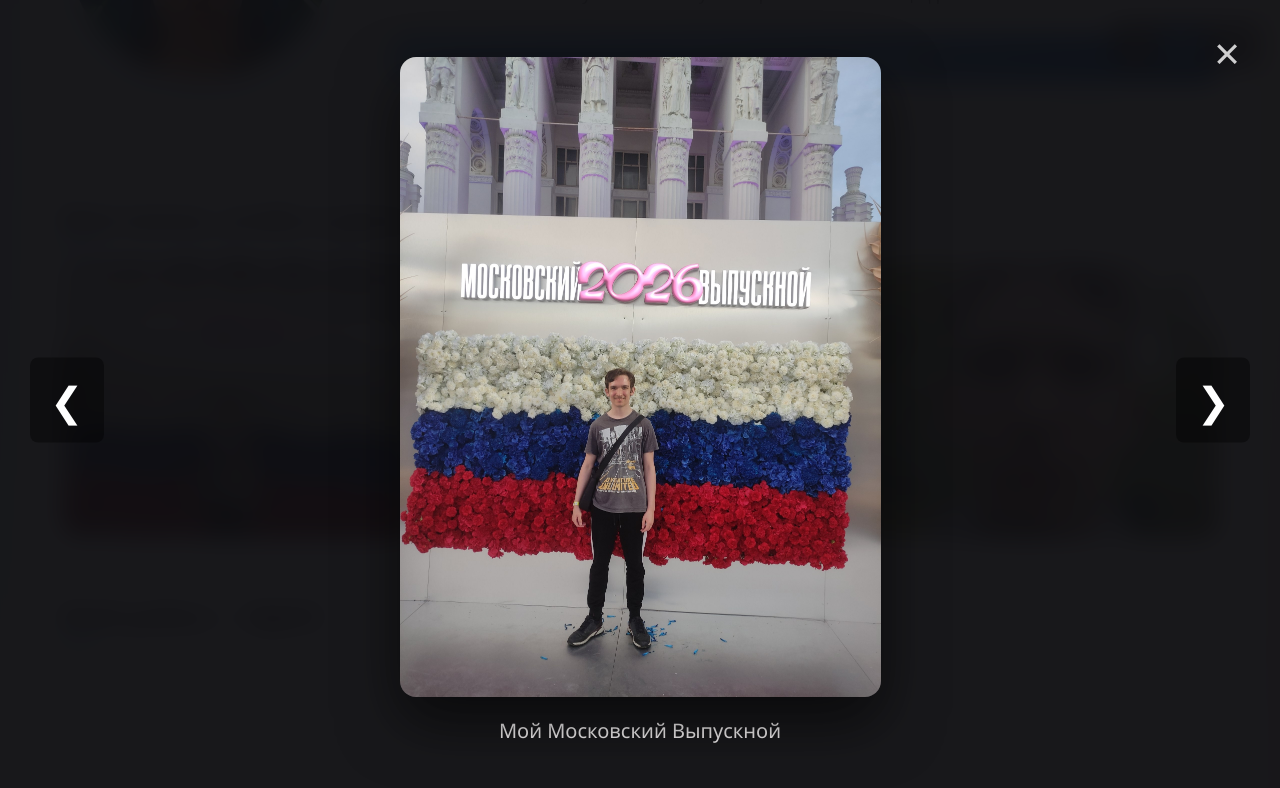
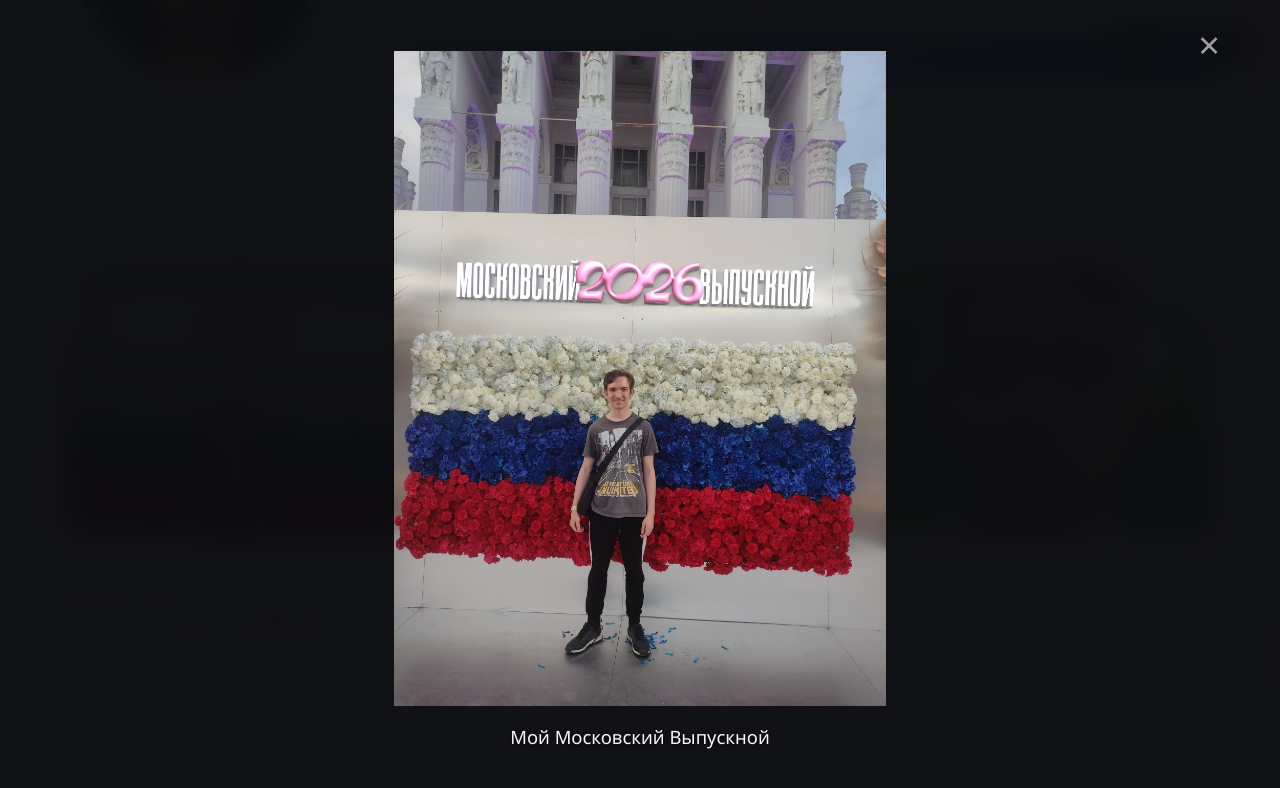
Before and after one commit to Nikolay-MA/my-site2-react-, a React (Vite) app: page / in a window 1280 px wide. Both pictures are taken after a click on the element "Мой Московский Выпускной". Shown: the part 400-1188 px from the top of the page. Built offline with nearby package versions, Linux system fonts and the light colour scheme.

Commit message:
картинки

```diff
--- a/src/App.css
+++ b/src/App.css
@@ -38,7 +38,6 @@ body {
     padding-right: calc(20px + env(safe-area-inset-right));
     background-color: var(--bg-base);
 }
-
 .vector-bg-emulation {
     position: fixed;
     top: 0;
@@ -153,7 +152,6 @@ body {
     height: 280px;
     flex-shrink: 0;
 }
-
 .avatar {
     width: 100%;
     height: 100%;
@@ -221,7 +219,7 @@ button.btn-primary:hover { transform: translateY(-2px); box-shadow: 0 12px 30px
 .action-buttons { display: flex; width: 100%; margin-bottom: 15px; }
 .social-links { display: grid; grid-template-columns: repeat(3, 1fr); gap: 12px; width: 100%; }
 /* ==========================================================================
-   ЧАСТЬ 3: ИНФО-КАРТОЧКИ, ФОРМА СВЯЗИ, ЛАЙТБОКС И ПОЛНОЭКРАННЫЕ ФОТОЛЕНТЫ
+   ЧАСТЬ 3: ИНФО-КАРТОЧКИ, ФОРМА СВЯЗИ, СТИЛИ КУРТИН И ПОЛНОЭКРАННЫЕ ЛЕНТЫ
    ========================================================================== */
 a.btn-social {
     display: block;
@@ -264,7 +262,6 @@ a.btn-social:hover { background: var(--primary-color) !important; color: white !
 .scores-list .score { padding: 4px 12px; border-radius: 8px; font-size: 0.9rem; font-weight: 700; }
 .badge-high { background-color: rgba(46, 204, 113, 0.15); color: #27ae60; }
 .badge-medium { background-color: rgba(241, 196, 15, 0.15); color: #d35400; }
-
 .contact-form { display: grid; grid-template-columns: repeat(3, 1fr); gap: 24px; width: 100%; }
 .form-group { display: flex; flex-direction: column; gap: 8px; position: relative; }
 .contact-form .form-group:nth-child(4), .contact-form .btn-submit { grid-column: span 3; }
@@ -290,40 +287,106 @@ a.btn-social:hover { background: var(--primary-color) !important; color: white !
 .gallery-overlay span { color: white; font-size: 1.05rem; transform: translateY(10px); transition: 0.4s; font-weight: 500; }
 .gallery-item:hover .gallery-overlay span { transform: translateY(0); }
 
-.lightbox { position: fixed; z-index: 999999 !important; top: 0; left: 0; width: 100vw !important; height: 100vh !important; background-color: rgba(15, 15, 18, 0.96) !important; -webkit-backdrop-filter: blur(12px); backdrop-filter: blur(12px); display: flex; justify-content: center; align-items: center; flex-direction: column; margin: 0 !important; padding: 0 !important; }
-.lightbox-content { max-width: 90vw; max-height: 80vh; border-radius: 16px; box-shadow: 0 25px 60px rgba(0,0,0,0.6); object-fit: contain; animation: zoomInLightbox 0.3s cubic-bezier(0.16, 1, 0.3, 1) forwards; }
-@keyframes zoomInLightbox { from { transform: scale(0.94); opacity: 0; } to { transform: scale(1); opacity: 1; } }
-#lightbox-caption { color: #f9f6f7; margin-top: 20px; font-size: 1.25rem; text-align: center; padding: 0 20px; font-weight: 500; max-width: 80vw; }
-.lightbox-close { position: absolute; top: 30px; right: 40px; color: rgba(255, 255, 255, 0.8); font-size: 45px; cursor: pointer; transition: all 0.2s ease; line-height: 1; }
-.lightbox-close:hover { transform: scale(1.15); color: var(--primary-color); }
 
-.full-bleed-photo { width: 100vw !important; position: relative; left: 50%; right: 50%; margin-left: -50vw !important; margin-right: -50vw !important; max-height: 500px; object-fit: cover; display: block; }
-.gallery-fullbleed-stream { display: flex; flex-direction: column; gap: 40px; width: 100%; }
-.gallery-fullbleed-item { width: 100vw !important; position: relative; left: 50%; right: 50%; margin-left: -50vw !important; margin-right: -50vw !important; height: 60vh; min-height: 400px; max-height: 700px; overflow: hidden; cursor: pointer; }
-.gallery-fullbleed-item img { width: 100%; height: 100%; object-fit: cover; transition: transform 0.6s cubic-bezier(0.16, 1, 0.3, 1); }
-.gallery-fullbleed-item:hover img { transform: scale(1.03); }
-.gallery-fullbleed-overlay { position: absolute; top: 0; left: 0; width: 100%; height: 100%; background: linear-gradient(to top, rgba(0, 0, 0, 0.65) 0%, rgba(0, 0, 0, 0.2) 50%, transparent 100%); display: flex; align-items: flex-end; padding: 40px 10px; box-sizing: border-box; }
-.gallery-fullbleed-caption { color: #ffffff; font-size: 1.5rem; font-weight: 600; text-shadow: 0 2px 10px rgba(0, 0, 0, 0.3); max-width: 800px; line-height: 1.4; }
+
+
+
+/* --- ТЕЛЕГРАМ-ЛАЙТБОКС: КЛИК-ЗОНЫ, ПОЛНАЯ ЧИСТКА ОБВОДОК И ИСПРАВЛЕНИЕ КРЕСТИКА --- */
+.lightbox {
+    position: fixed;
+    z-index: 999999 !important;
+    top: 0;
+    left: 0;
+    width: 100vw !important;
+    height: 100vh !important;
+    background-color: rgba(10, 11, 14, 0.97) !important;
+    -webkit-backdrop-filter: blur(15px);
+    backdrop-filter: blur(15px);
+    display: flex;
+    justify-content: center;
+    align-items: center;
+    flex-direction: column;
+    margin: 0 !important;
+    padding: 0 !important;
+    user-select: none;
+    cursor: pointer; /* Указывает, что фон кликабелен для закрытия */
+}
+
+/* Интерактивные прозрачные клик-зоны слева и справа ограничены по высоте контента */
+.lightbox-curtain {
+    position: absolute;
+    top: 50%;
+    transform: translateY(-50%);
+    height: 82vh; /* Высота совпадает с максимальной высотой картинки */
+    width: 50%;
+    z-index: 1000;
+    cursor: pointer;
+    -webkit-tap-highlight-color: transparent;
+}
+.curtain-left { left: 0; }
+.curtain-right { right: 0; }
+
+.lightbox-media-wrapper {
+    z-index: 1005;
+    position: relative;
+    max-width: 95vw;
+    max-height: 82vh;
+    display: flex;
+    justify-content: center;
+    align-items: center;
+    cursor: default; /* Возвращаем обычный курсор на самой картинке */
+}
+
+/* Картинка: БЕЗ закругления углов, БЕЗ черных обводок и БЕЗ теней/свечений */
+.lightbox-content {
+    max-width: 100%;
+    max-height: 82vh;
+    border-radius: 0px !important;
+    border: none !important;
+    outline: none !important;
+    box-shadow: none !important; /* Полностью убрано черное закругленное свечение */
+    object-fit: contain;
+}
+
+#lightbox-caption {
+    color: #f9f6f7;
+    margin-top: 18px;
+    font-size: 1.15rem;
+    text-align: center;
+    padding: 0 20px;
+    font-weight: 400;
+    max-width: 80vw;
+    z-index: 1006;
+    text-shadow: 0 2px 4px rgba(0,0,0,0.6);
+    cursor: default;
+}
+
+/* Кнопка закрытия поднята выше штор по z-index и смещена левее (right: 60px) */
+.lightbox-close {
+    position: absolute;
+    top: 25px;
+    right: 60px; /* Отступ увеличен, чтобы крестик встал левее */
+    color: rgba(255, 255, 255, 0.6);
+    font-size: 38px;
+    cursor: pointer;
+    transition: all 0.2s ease;
+    line-height: 1;
+    z-index: 1020 !important; /* Выше, чем z-index штор (1000) */
+    -webkit-tap-highlight-color: transparent;
+}
+.lightbox-close:hover { transform: scale(1.1); color: #fff; }
+
+body:has(.lightbox) { overflow: hidden; }
+
+
 /* ==========================================================================
-   ЧАСТЬ 4: КАРТОЧКИ СТРАНИЦЫ ДУНХУА (УВЕЛИЧЕННЫЕ ПОСТЕРЫ) И ВСЯ АДАПТИВНОСТЬ
+   ЧАСТЬ 4: КАРТОЧКИ СТРАНИЦЫ ДУНХУА, ТЕМНАЯ ТЕМА И АДАПТИВНОСТЬ КЛИК-ЗОН
    ========================================================================== */
 .donghua-page-container { display: flex; flex-direction: column; gap: 60px; width: 100%; }
 .donghua-card-wrapper { display: flex; gap: 35px; flex-wrap: wrap; align-items: flex-start; padding: 30px; position: relative; }
-
-/* --- ОБНОВЛЕННЫЙ УВЕЛИЧЕННЫЙ БЛОК КАРТИНКИ --- */
-.donghua-poster-block {
-    flex: 0 0 260px;
-    height: 370px;
-    border-radius: 16px;
-    overflow: hidden;
-    position: relative;
-    margin: 0 auto;
-    box-shadow: 0 12px 30px rgba(0, 86, 179, 0.15);
-    transition: transform 0.3s ease;
-}
+.donghua-poster-block { flex: 0 0 260px; height: 370px; border-radius: 16px; overflow: hidden; position: relative; margin: 0 auto; box-shadow: 0 12px 30px rgba(0, 86, 179, 0.15); transition: transform 0.3s ease; }
 .donghua-poster-img { width: 100%; height: 100%; object-fit: cover; display: block; }
 .donghua-card-wrapper:hover .donghua-poster-block { transform: scale(1.02); }
-
 .donghua-rating-badge { position: absolute; bottom: 12px; right: 12px; background-color: #ffeaa7; color: #d63031; padding: 6px 12px; border-radius: 8px; font-weight: 700; font-size: 0.85rem; box-shadow: 0 2px 8px rgba(0,0,0,0.1); }
 .donghua-text-content { display: flex; flex-direction: column; flex: 1; min-width: 280px; }
 .donghua-title { margin: 0 0 5px 0; font-size: 1.45rem; padding-right: 80px; }
@@ -331,17 +394,14 @@ a.btn-social:hover { background: var(--primary-color) !important; color: white !
 .donghua-tags-container { display: flex; gap: 10px; margin-bottom: 15px; flex-wrap: wrap; }
 .donghua-tag-status { background: rgba(0, 86, 179, 0.08); color: var(--primary-color); padding: 4px 12px; border-radius: 8px; font-size: 0.8rem; font-weight: 600; }
 .donghua-tag-genre { background: rgba(0, 0, 0, 0.04); color: var(--text-muted); padding: 4px 12px; border-radius: 8px; font-size: 0.8rem; font-weight: 500; }
-
 .donghua-description-p { color: var(--text-dark); font-size: 1.05rem; line-height: 1.7; margin: 0 0 15px 0; overflow: hidden; transition: max-height 0.4s ease-in-out; position: relative; }
 .donghua-text-fade-overlay { position: absolute; bottom: 0; right: 0; left: 0; height: 25px; background: linear-gradient(transparent, rgba(255, 255, 255, 0.9)); }
 .donghua-btn-more { padding: 8px 20px; font-size: 0.85rem; border-radius: 10px; width: fit-content; white-space: nowrap; }
-
 .donghua-tabs-container { display: flex; gap: 10px; margin-bottom: 15px; }
 button.btn-social.donghua-tab-btn { padding: 12px 20px !important; font-size: 0.9rem !important; font-weight: 500 !important; border-radius: 14px !important; transition: all 0.3s ease !important; text-align: center !important; white-space: nowrap !important; cursor: pointer !important; outline: none !important; width: auto !important; }
 button.btn-social.donghua-tab-btn:not(.tab-active) { background: #ffffff !important; color: var(--text-dark) !important; border: 1px solid rgba(0, 0, 0, 0.08) !important; box-shadow: none !important; }
 button.btn-social.donghua-tab-btn:not(.tab-active):hover { background: var(--primary-color) !important; color: #ffffff !important; border-color: transparent !important; }
 button.btn-social.donghua-tab-btn.tab-active { background: var(--primary-gradient) !important; color: #ffffff !important; border: 1px solid transparent !important; box-shadow: 0 8px 25px rgba(0, 86, 179, 0.2) !important; }
-
 .donghua-watch-section { margin-top: 20px; padding-top: 15px; border-top: 1px solid rgba(0, 0, 0, 0.06); }
 .donghua-watch-title { font-size: 0.85rem; font-weight: 600; color: var(--text-muted); display: block; margin-bottom: 8px; }
 .donghua-links-inline { display: flex; gap: 10px; flex-wrap: wrap; }
@@ -374,7 +434,7 @@ button.btn-social.donghua-tab-btn.tab-active { background: var(--primary-gradien
 }
 
 @media (max-width: 680px) {
-    body { padding: 20px 10px; }
+    body { padding: 20px 10px; padding-top: 70px !important; }
     .page-wrapper { gap: 15px; }
     .top-navigation { padding: 10px; border-radius: 16px; gap: 8px; }
     .top-navigation button.nav-btn { font-size: 0.85rem; padding: 8px; min-width: 120px; }
@@ -391,8 +451,8 @@ button.btn-social.donghua-tab-btn.tab-active { background: var(--primary-gradien
     .school-grid-layout { grid-template-columns: 1fr !important; }
     .gallery-section h2::after, .contact-section h2::after, .anime-widget h2::after, .map-section h2::after, .info-section-block h2::after { left: 50%; transform: translateX(-50%); }
     .gallery-section h2, .contact-section h2, .anime-widget h2, .map-section h2, .info-section-block h2 { text-align: center; }
-    .lightbox-content { max-width: 95%; max-height: 65%; }
-    .lightbox-close { top: 15px; right: 20px; font-size: 35px; }
+    .lightbox-content { max-width: 100%; max-height: 70vh; }
+    .lightbox-close { top: 15px; right: 20px; font-size: 32px; }
     .full-bleed-photo { max-height: 300px; }
     .gallery-fullbleed-item { height: 45vh; min-height: 280px; }
     .gallery-fullbleed-overlay { padding: 20px 20px; }
@@ -404,211 +464,31 @@ button.btn-social.donghua-tab-btn.tab-active { background: var(--primary-gradien
     .top-navigation, .container, .anime-card, .school-info-card, .legal-info-card { border-width: 0.5px; }
 }
 
+.lang-switcher-fixed { position: fixed; top: 20px; right: 20px; display: flex; gap: 8px; z-index: 9999; background: rgba(35, 31, 32, 0.6); padding: 6px; border-radius: 12px; backdrop-filter: blur(8px); border: 1px solid rgba(255, 255, 255, 0.1); }
+.lang-fixed-btn { background: transparent; color: #888; border: none; padding: 6px 12px; font-size: 0.85rem; font-weight: 700; cursor: pointer; border-radius: 8px; transition: all 0.2s ease; }
+.lang-fixed-btn:hover { color: #fff; }
+.lang-fixed-btn.active { background: #1565c0; color: #fff; box-shadow: 0 2px 8px rgba(21, 101, 192, 0.4); }
 
-/* Фиксированный контейнер в правом верхнем углу экрана */
-.lang-switcher-fixed {
-  position: fixed;
-  top: 20px;
-  right: 20px;
-  display: flex;
-  gap: 8px;
-  z-index: 9999; /* Поверх всех элементов сайта */
-  background: rgba(35, 31, 32, 0.6); /* Полупрозрачный темный фон под кнопками */
-  padding: 6px;
-  border-radius: 12px;
-  backdrop-filter: blur(8px); /* Красивое размытие заднего фона */
-  border: 1px solid rgba(255, 255, 255, 0.1);
+@media (max-width: 768px) {
+  .lang-switcher-fixed { top: 10px; right: 10px; padding: 4px; }
+  .lang-fixed-btn { padding: 4px 8px; font-size: 0.75rem; }
 }
 
-/* Стили для маленьких фиксированных кнопок */
-.lang-fixed-btn {
-  background: transparent;
-  color: #888;
-  border: none;
-  padding: 6px 12px;
-  font-size: 0.85rem;
-  font-weight: 700;
-  cursor: pointer;
-  border-radius: 8px;
-  transition: all 0.2s ease;
+.dark-theme { --text-dark: #f9f6f7; --text-muted: #a4b0be; --bg-base: #131418; --glass-card: rgba(30, 31, 38, 0.85); --glass-border: rgba(255, 255, 255, 0.08); --shadow-smooth: 0 15px 35px rgba(0, 0, 0, 0.3); }
+.dark-theme .anime-card, .dark-theme .school-info-card, .dark-theme .legal-info-card, .dark-theme .map-wrapper, .dark-theme a.btn-social { background: #1e1f26 !important; border-color: rgba(255, 255, 255, 0.05) !important; color: var(--text-dark) !important; }
+.dark-theme .form-group input, .dark-theme .form-group textarea { background: rgba(255, 255, 255, 0.05); border-color: rgba(255, 255, 255, 0.1); color: var(--text-dark); }
+.dark-theme .form-group input:focus, .dark-theme .form-group textarea:focus { background: #1e1f26; }
+.dark-theme .top-navigation button.nav-btn { background: rgba(255, 255, 255, 0.03); border-color: rgba(255, 255, 255, 0.08) !important; color: var(--text-dark); }
+.dark-theme .top-navigation button.nav-btn:hover { background: var(--primary-color); color: white; }
+
+@media (max-width: 680px) {
+    .dark-theme .container { background: #1e1f26 !important; }
+    .dark-theme .vector-bg-emulation { background: #131418 !important; }
+    .theme-toggle-fixed { top: 15px !important; right: 15px !important; }
+    .lang-switcher-fixed { top: 15px !important; left: 15px !important; right: auto !important; }
 }
 
-/* Эффект наведения */
-.lang-fixed-btn:hover {
-  color: #fff;
-}
-
-/* Активная кнопка выбранного языка (стиль взят на основе ваших синих кнопок) */
-.lang-fixed-btn.active {
-  background: #1565c0; /* Тот же цвет, что и у ваших активных страниц */
-  color: #fff;
-  box-shadow: 0 2px 8px rgba(21, 101, 192, 0.4);
-}
-
-/* Адаптивность для мобильных телефонов (чтобы кнопки не перекрывали контент) */
-@media (max-width: 768px) {
-  .lang-switcher-fixed {
-    top: 10px;
-    right: 10px;
-    padding: 4px;
-  }
-  .lang-fixed-btn {
-    padding: 4px 8px;
-    font-size: 0.75rem;
-  }
-}
-/* Кнопки переключения */
-.lightbox-arrow {
-  position: absolute;
-  top: 50%;
-  transform: translateY(-50%);
-  background: rgba(0, 0, 0, 0.4);
-  color: #ffffff;
-  border: none;
-  font-size: 2.5rem;
-  padding: 15px 20px;
-  cursor: pointer;
-  border-radius: 8px;
-  transition: background 0.2s ease, transform 0.1s ease;
-  z-index: 1010;
-  user-select: none;
-}
-
-.lightbox-arrow:hover {
-  background: rgba(255, 255, 255, 0.2);
-}
-
-.lightbox-arrow:active {
-  transform: translateY(-50%) scale(0.95);
-}
-
-.lightbox-arrow-left {
-  left: 30px;
-}
-
-.lightbox-arrow-right {
-  right: 30px;
-}
-
-/* Скрытие прокрутки страницы при открытом лайтбоксе (опционально, для красоты) */
-body:has(.lightbox) {
-  overflow: hidden;
-}
-
-/* Адаптивность для мобильных */
-@media (max-width: 768px) {
-  .lightbox-arrow {
-    font-size: 1.8rem;
-    padding: 10px 14px;
-  }
-  .lightbox-arrow-left { left: 15px; }
-  .lightbox-arrow-right { right: 15px; }
-}
-/* ==========================================================================
-   ЧАСТЬ 5: ТЕМНАЯ ТЕМА (DARK MODE)
-   ========================================================================== */
-
-/* Переопределение переменных для темной темы */
-.dark-theme {
-    --text-dark: #f9f6f7;
-    --text-muted: #a4b0be;
-    --bg-base: #131418;
-    --glass-card: rgba(30, 31, 38, 0.85);
-    --glass-border: rgba(255, 255, 255, 0.08);
-    --shadow-smooth: 0 15px 35px rgba(0, 0, 0, 0.3);
-}
-
-/* Инверсия специфичных светлых подложек карточек и полей */
-.dark-theme .anime-card,
-.dark-theme .school-info-card,
-.dark-theme .legal-info-card,
-.dark-theme .map-wrapper,
-.dark-theme a.btn-social {
-    background: #1e1f26 !important;
-    border-color: rgba(255, 255, 255, 0.05) !important;
-    color: var(--text-dark) !important;
-}
-
-.dark-theme .form-group input,
-.dark-theme .form-group textarea {
-    background: rgba(255, 255, 255, 0.05);
-    border-color: rgba(255, 255, 255, 0.1);
-    color: var(--text-dark);
-}
-
-.dark-theme .form-group input:focus,
-.dark-theme .form-group textarea:focus {
-    background: #1e1f26;
-}
-
-.dark-theme .top-navigation button.nav-btn {
-    background: rgba(255, 255, 255, 0.03);
-    border-color: rgba(255, 255, 255, 0.08) !important;
-    color: var(--text-dark);
-}
-
-.dark-theme .top-navigation button.nav-btn:hover {
-    background: var(--primary-color);
-    color: white;
-}
-
-/* Адаптация градиентного фона и размытия подложки */
-@media (max-width: 680px) {
-    .dark-theme .container {
-        background: #1e1f26 !important;
-    }
-    .dark-theme .vector-bg-emulation {
-        background: #131418 !important;
-    }
-}
-
-/* Стили кнопки переключения темы */
-.theme-toggle-btn {
-    background: transparent;
-    border: none;
-    font-size: 1.1rem;
-    cursor: pointer;
-    padding: 6px;
-    display: flex;
-    align-items: center;
-    justify-content: center;
-    border-radius: 8px;
-    transition: all 0.2s ease;
-    user-select: none;
-}
-
-.theme-toggle-btn:hover {
-    background: rgba(255, 255, 255, 0.1);
-    transform: scale(1.1);
-}
-/* Исправление видимости неактивных таб-кнопок в разделе дунхуа для тёмной темы */
-.dark-theme button.btn-social.donghua-tab-btn:not(.tab-active) {
-    background: rgba(255, 255, 255, 0.05) !important;
-    border-color: rgba(255, 255, 255, 0.1) !important;
-    color: var(--text-dark) !important;
-}
-
-.dark-theme button.btn-social.donghua-tab-btn:not(.tab-active):hover {
-    background: var(--primary-color) !important;
-    color: #ffffff !important;
-    border-color: transparent !important;
-}
-@media (max-width: 680px) {
-    /* Добавляем верхний отступ для всей страницы, чтобы контент не залезал под кнопки */
-    body {
-        padding-top: 70px !important;
-    }
-
-    /* Аккуратно выстраиваем кнопку темы чуть ниже или правее */
-    .theme-toggle-fixed {
-        top: 15px !important;
-        right: 15px !important;
-    }
-
-    /* Кнопку языка прижимаем к левому краю */
-    .lang-switcher-fixed {
-        top: 15px !important;
-        left: 15px !important;
-        right: auto !important;
-    }
-}
+.theme-toggle-btn { background: transparent; border: none; font-size: 1.1rem; cursor: pointer; padding: 6px; display: flex; align-items: center; justify-content: center; border-radius: 8px; transition: all 0.2s ease; user-select: none; }
+.theme-toggle-btn:hover { background: rgba(255, 255, 255, 0.1); transform: scale(1.1); }
+.dark-theme button.btn-social.donghua-tab-btn:not(.tab-active) { background: rgba(255, 255, 255, 0.05) !important; border-color: rgba(255, 255, 255, 0.1) !important; color: var(--text-dark) !important; }
+.dark-theme button.btn-social.donghua-tab-btn:not(.tab-active):hover { background: var(--primary-color) !important; color: #ffffff !important; border-color: transparent !important; }
--- a/src/components/Lightbox.jsx
+++ b/src/components/Lightbox.jsx
@@ -1,22 +1,44 @@
-import React, { useState, useEffect } from "react";
-import ReactDOM from "react-dom"; // Сохраняем ReactDOM для портала
+import React, { useState, useEffect, useRef } from "react";
+import ReactDOM from "react-dom";
 
 export default function Lightbox({ images, initialIndex, onClose }) {
-  // Управляем индексом текущей активной фотографии
   const [currentIndex, setCurrentIndex] = useState(initialIndex);
 
-  // Функции для листания по кругу
+  const touchStartX = useRef(0);
+  const touchEndX = useRef(0);
+
   const handlePrev = (e) => {
-    e.stopPropagation(); // Чтобы клик по стрелке не закрывал лайтбокс
+    if (e) e.stopPropagation(); // Предотвращаем закрытие при клике на штору
     setCurrentIndex((prevIdx) => (prevIdx === 0 ? images.length - 1 : prevIdx - 1));
   };
 
   const handleNext = (e) => {
-    e.stopPropagation();
+    if (e) e.stopPropagation(); // Предотвращаем закрытие при клике на штору
     setCurrentIndex((prevIdx) => (prevIdx === images.length - 1 ? 0 : prevIdx + 1));
   };
 
-  // Слушатель клавиатуры (Стрелки для листания, Esc для закрытия)
+  // Обработка прокрутки колесика мыши (Wheel)
+  useEffect(() => {
+    const handleWheel = (e) => {
+      e.preventDefault();
+      if (Math.abs(e.deltaY) < 10 && Math.abs(e.deltaX) < 10) return;
+
+      if (e.deltaY > 0 || e.deltaX > 0) {
+        handleNext();
+      } else {
+        handlePrev();
+      }
+    };
+
+    const lightboxElem = document.querySelector(".lightbox");
+    if (lightboxElem) {
+      lightboxElem.addEventListener("wheel", handleWheel, { passive: false });
+    }
+    return () => {
+      if (lightboxElem) lightboxElem.removeEventListener("wheel", handleWheel);
+    };
+  }, [currentIndex]);
+  // Обработка клавиатуры (стрелки и Esc)
   useEffect(() => {
     const handleKeyDown = (e) => {
       if (e.key === "ArrowLeft") handlePrev(e);
@@ -28,41 +50,57 @@ export default function Lightbox({ images, initialIndex, onClose }) {
     return () => window.removeEventListener("keydown", handleKeyDown);
   }, [images, currentIndex]);
 
-  // Защитная проверка на случай пустых данных
+  // Обработка свайпов на мобильных экранах
+  const handleTouchStart = (e) => {
+    touchStartX.current = e.changedTouches.clientX;
+  };
+
+  const handleTouchEnd = (e) => {
+    touchEndX.current = e.changedTouches.clientX;
+    const diffX = touchStartX.current - touchEndX.current;
+    const swipeThreshold = 50;
+
+    if (Math.abs(diffX) > swipeThreshold) {
+      if (diffX > 0) {
+        handleNext();
+      } else {
+        handlePrev();
+      }
+    }
+  };
+
   if (!images || images.length === 0) return null;
-
   const currentImage = images[currentIndex];
 
   const lightboxContent = (
-    <div className="lightbox" onClick={onClose}>
+    <div
+      className="lightbox"
+      onClick={onClose} /* Клик по пустому пространству сверху/снизу закроет окно */
+      onTouchStart={handleTouchStart}
+      onTouchEnd={handleTouchEnd}
+    >
       {/* Кнопка закрытия */}
       <span className="lightbox-close" onClick={onClose}>&times;</span>
 
-      {/* Кнопка НАЗАД */}
-      <button className="lightbox-arrow lightbox-arrow-left" onClick={handlePrev}>
-        &#10094;
-      </button>
+      {/* Интерактивные клик-зоны Telegram-стиля (шторы) */}
+      <div className="lightbox-curtain curtain-left" onClick={handlePrev}></div>
+      <div className="lightbox-curtain curtain-right" onClick={handleNext}></div>
 
-      {/* Фотография */}
-      <img
-        className="lightbox-content"
-        src={currentImage.src}
-        alt={currentImage.caption}
-        onClick={(e) => e.stopPropagation()}
-      />
+      {/* Контейнер картинки: e.stopPropagation() защищает от закрытия при клике на саму картинку */}
+      <div className="lightbox-media-wrapper" onClick={(e) => e.stopPropagation()}>
+        <img
+          className="lightbox-content"
+          src={currentImage.src}
+          alt={currentImage.caption}
+        />
+      </div>
 
       {/* Подпись к фото */}
       <div id="lightbox-caption" onClick={(e) => e.stopPropagation()}>
         {currentImage.caption}
       </div>
-
-      {/* Кнопка ВПЕРЕД */}
-      <button className="lightbox-arrow lightbox-arrow-right" onClick={handleNext}>
-        &#10095;
-      </button>
     </div>
   );
 
-  // Возвращаем портал прямо в document.body
   return ReactDOM.createPortal(lightboxContent, document.body);
 }
```
